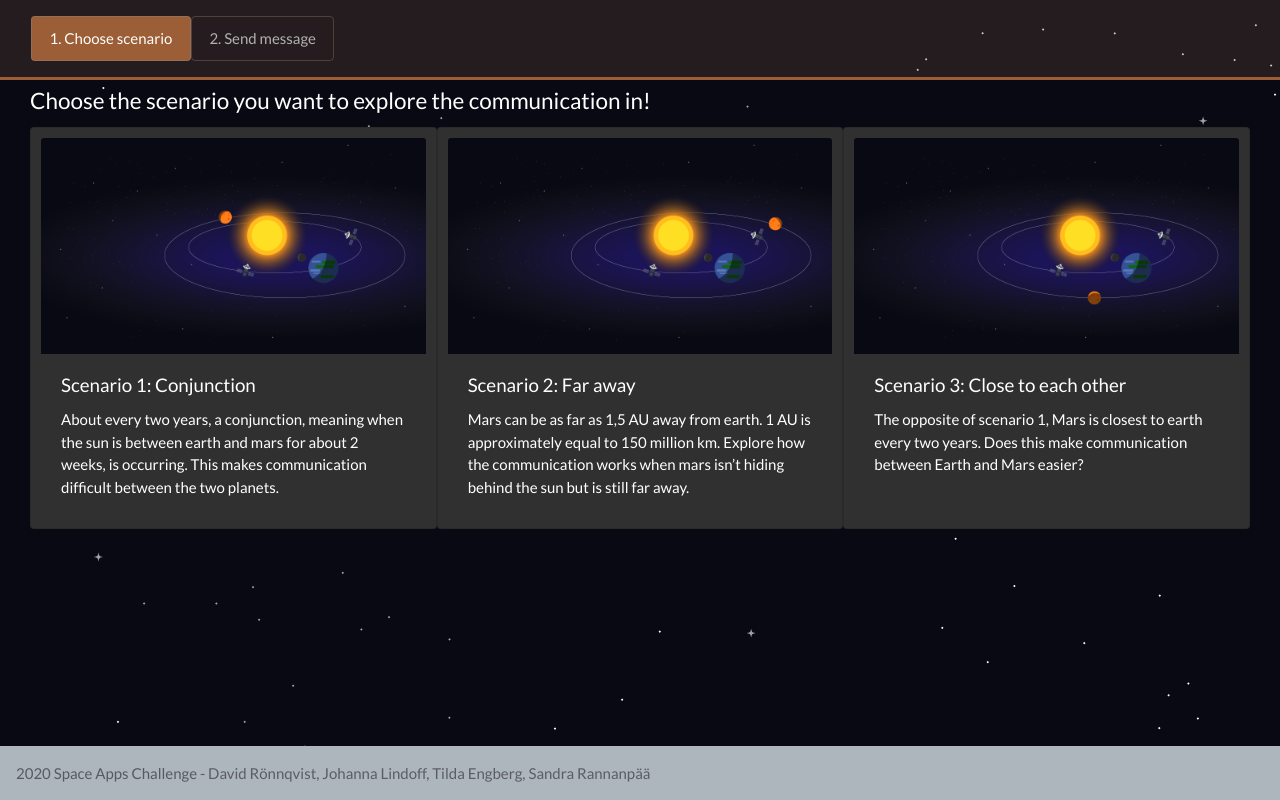
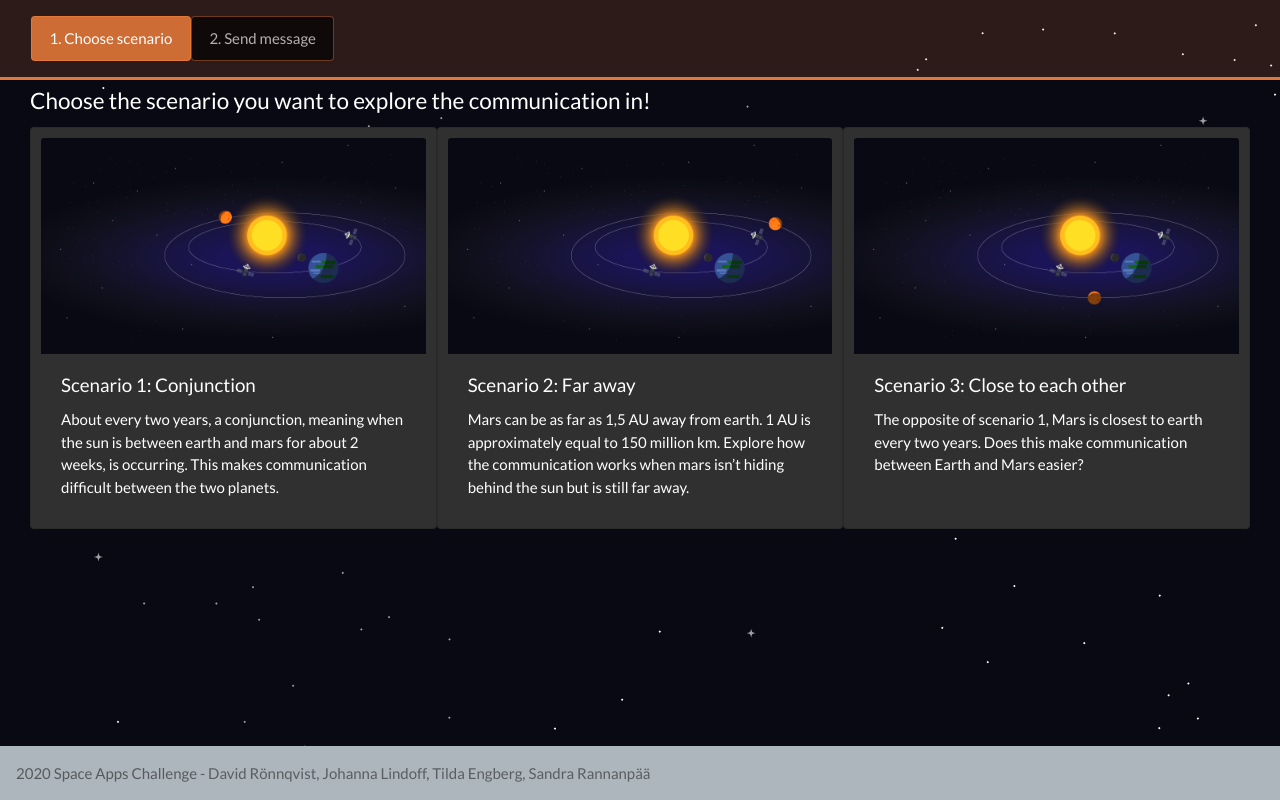
Before and after one commit to sandra-rannanpaa/Yes-we-hear-you, a plain HTML site: page index.html in a window 1280 px wide. Drawn offline with nearby package versions, Linux system fonts and the light colour scheme.

Commit message:
color changes

```diff
--- a/styles/generalstyle.css
+++ b/styles/generalstyle.css
@@ -1,7 +1,7 @@
 #overlay {
-  background-color: hsla(25, 30%, 30%, 0.3);
+  background-color: hsla(22, 90%, 60%, 0.15);
   width: 100%;
-  border-bottom: 3px solid hsla(25, 80%, 60%, 0.6);
+  border-bottom: 3px solid hsla(22, 90%, 60%, 0.9);
 
 }
 
@@ -9,13 +9,15 @@
   margin-left: 15px;
   padding: 10px;
   color: white;
-  border-color: hsla(21, 15%, 50%, 0.6);
+  border-color: hsla(22, 90%, 60%, 0.6);
+  background-color: black;
 }
 #scenarioButton.active, #sendMessageButton.active {
-  background-color: hsla(25, 80%, 60%, 0.6);
+  background-color: hsla(22, 90%, 60%, 0.8);
+
 }
 #navitem.active {
-  background-color: hsla(25, 80%, 60%, 0.6);
+  background-color: hsla(22, 90%, 60%, 0.9);
 
 }
 #headingfour {
```
